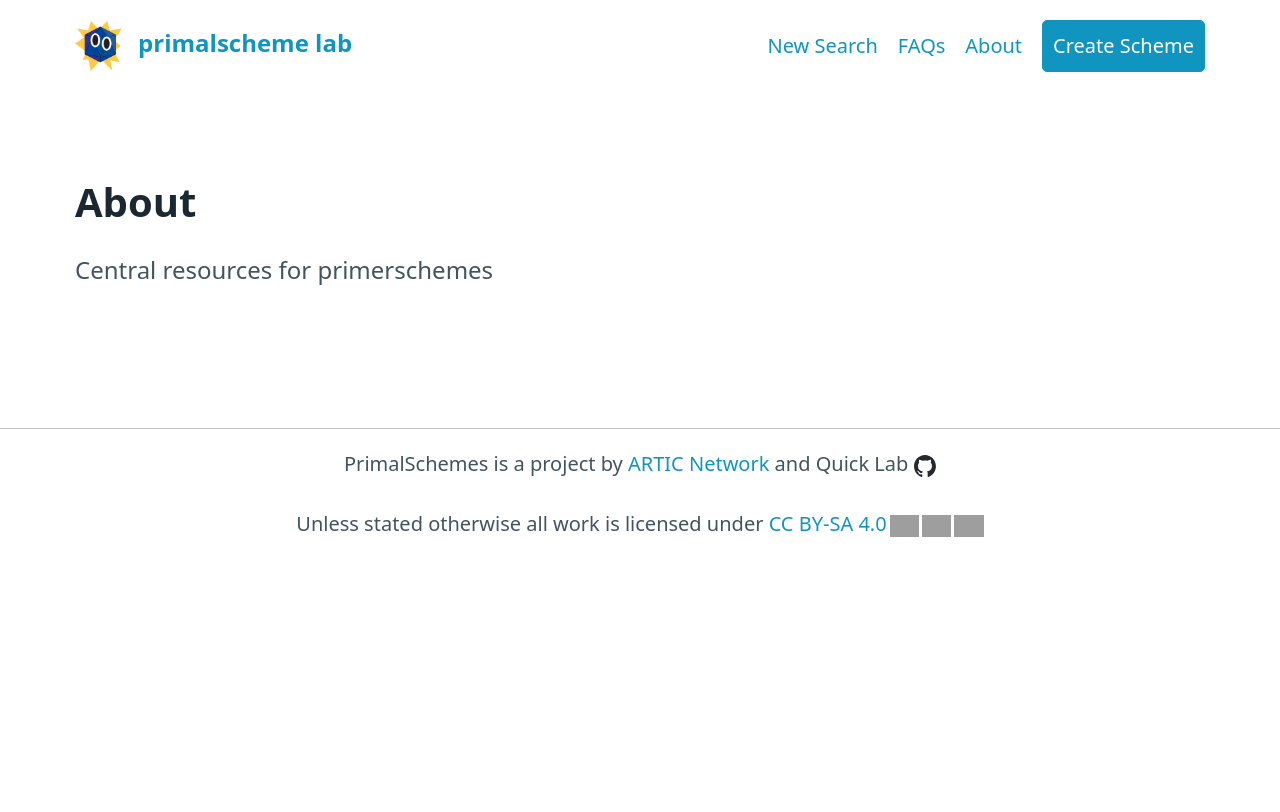
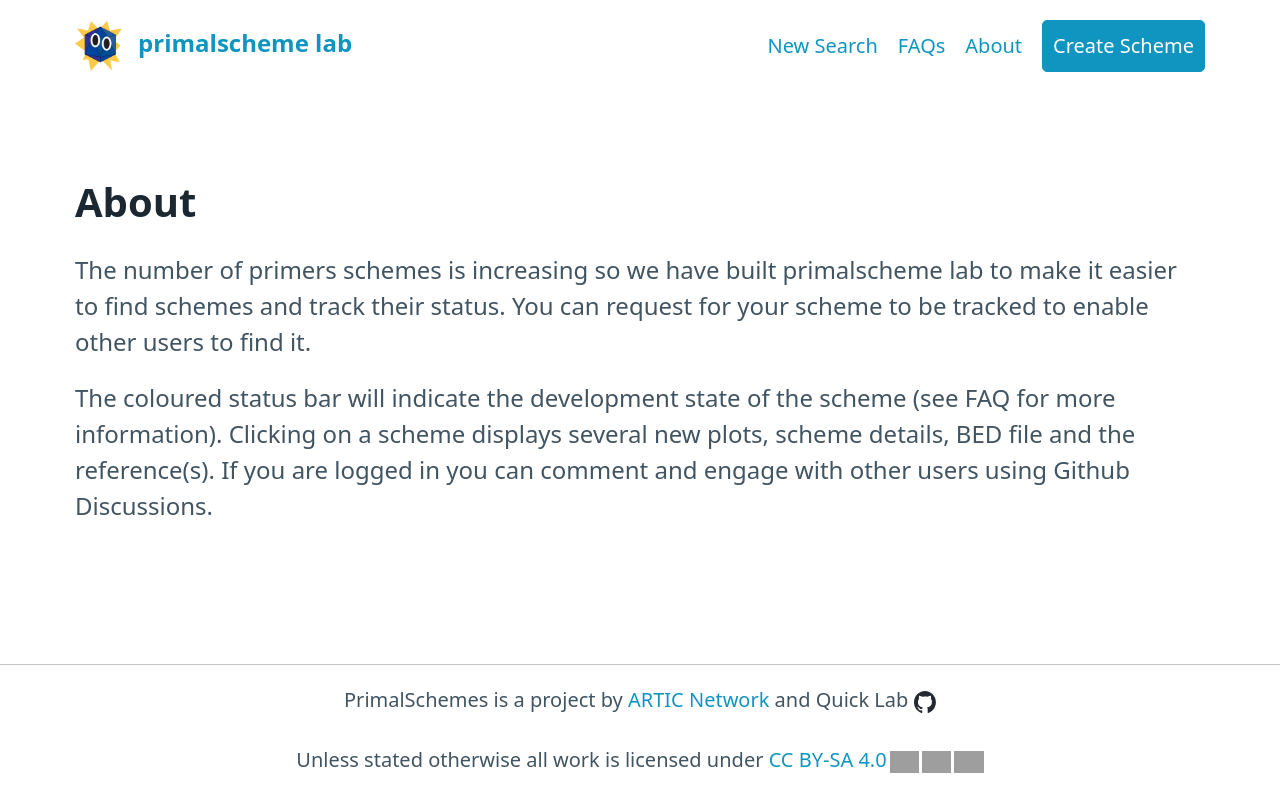
Before and after one commit to quick-lab/primalscheme-labs, a SvelteKit app: page /about in a window 1280 px wide. Shown: the top 812 px of the page. Built offline with nearby package versions, Linux system fonts and the light colour scheme; grey boxes are pictures that could not be loaded.

Commit message:
Added an about page

```diff
--- a/src/routes/about/+page.svelte
+++ b/src/routes/about/+page.svelte
@@ -1,13 +1,16 @@
-<!-- FILEPATH: /Users/kentcg/primal-dir/src/routes/about/+page.svelte -->
-
-<script>
-	export let name = 'John Doe';
-	export let age = 25;
-</script>
-
 <main>
 	<h1>About</h1>
-	<p>Central resources for primerschemes</p>
+	<p>
+		The number of primers schemes is increasing so we have built primalscheme lab to make it easier
+		to find schemes and track their status. You can request for your scheme to be tracked to enable
+		other users to find it.
+	</p>
+	<p>
+		The coloured status bar will indicate the development state of the scheme (see FAQ for more
+		information). Clicking on a scheme displays several new plots, scheme details, BED file and the
+		reference(s). If you are logged in you can comment and engage with other users using Github
+		Discussions.
+	</p>
 </main>
 
 <style>
```
